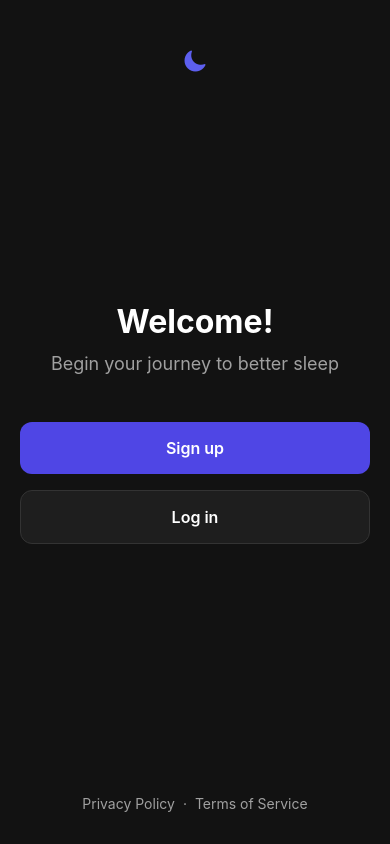
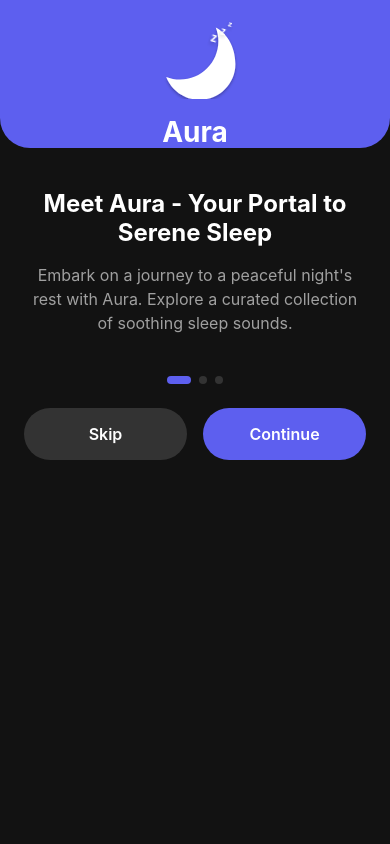
Before and after one commit to miguelgarcia7/AuraApp, a React Native app: screen /Intro in a window 390 px wide. Built offline with nearby package versions, Linux system fonts and the light colour scheme.

Commit message:
added an intro screen when is your first time login in

```diff
--- a/App.js
+++ b/App.js
@@ -16,6 +16,7 @@
 import TermsOfServiceScreen from "./screens/TermsOfServiceScreen";
 import AboutUsScreen from "./screens/AboutUsScreen";
 import ContactSupportScreen from "./screens/ContactSupportScreen";
+import IntroScreen from "./screens/IntroScreen";
 
 const Stack = createStackNavigator();
 
@@ -23,7 +24,7 @@
   return (
       <NavigationContainer>
         <Stack.Navigator
-            initialRouteName="Welcome"
+            initialRouteName="Intro"
             screenOptions={{
               headerShown: false,
             }}
@@ -32,6 +33,7 @@
             <Stack.Screen name="Login" component={LoginScreen} />
             <Stack.Screen name="ForgotPassword" component={ForgotPasswordScreen} />
             <Stack.Screen name="Register" component={RegisterScreen} />
+            <Stack.Screen name="Intro" component={IntroScreen} />
             <Stack.Screen name="Home" component={HomeScreen} />
             <Stack.Screen name="SoundPlayer" component={SoundPlayerScreen} />
             <Stack.Screen name="Account" component={AccountScreen} />
--- /dev/null
+++ b/screens/IntroScreen.js
@@ -0,0 +1,267 @@
+import React, { useState, useRef } from 'react';
+import {
+    StyleSheet,
+    View,
+    Text,
+    Image,
+    TouchableOpacity,
+    SafeAreaView,
+    StatusBar,
+    Dimensions,
+    FlatList
+} from 'react-native';
+
+const { width } = Dimensions.get('window');
+
+const IntroScreen = ({ navigation }) => {
+    const [currentIndex, setCurrentIndex] = useState(0);
+    const flatListRef = useRef(null);
+
+    const slides = [
+        {
+            id: '1',
+            title: 'Meet Aura - Your Portal to Serene Sleep',
+            description: 'Embark on a journey to a peaceful night\'s rest with Aura. Explore a curated collection of soothing sleep sounds.',
+            image: require('../assets/moon-logo.svg'), // Replace with your actual logo path
+        },
+        {
+            id: '2',
+            title: 'Personalize Your Perfect Sleep Soundtrack',
+            description: 'Aura empowers you to create a sleep experience that\'s uniquely yours. Mix and match a variety of soothing sounds.',
+            image: require('../assets/moon-logo.svg'), // Replace with your actual logo path
+        },
+        {
+            id: '3',
+            title: 'Unlock Premium & Access Exclusive Benefits',
+            description: 'Upgrade to Aura Premium for access to an expanded library of premium sleep sounds. Dive into an amazing sleep experience.',
+            image: require('../assets/moon-logo.svg'), // Replace with your actual logo path
+        },
+    ];
+
+    const handleNext = () => {
+        if (currentIndex < slides.length - 1) {
+            flatListRef.current.scrollToIndex({
+                index: currentIndex + 1,
+                animated: true
+            });
+        } else {
+            // Last slide - navigate to Home
+            navigation.navigate('Home');
+        }
+    };
+
+    const handleSkip = () => {
+        navigation.navigate('Home');
+    };
+
+    const renderItem = ({ item, index }) => {
+        const isLastSlide = index === slides.length - 1;
+
+        return (
+            <View style={styles.slide}>
+                <View style={styles.topSection}>
+                    <View style={styles.logoContainer}>
+                        <Image source={item.image} style={styles.logo} />
+                        <Text style={styles.logoText}>Aura</Text>
+                    </View>
+                </View>
+
+                <View style={styles.contentSection}>
+                    <Text style={styles.title}>{item.title}</Text>
+                    <Text style={styles.description}>{item.description}</Text>
+                </View>
+
+                <View style={styles.bottomSection}>
+                    <View style={styles.indicators}>
+                        {slides.map((_, i) => (
+                            <View
+                                key={i}
+                                style={[
+                                    styles.indicator,
+                                    i === index && styles.activeIndicator
+                                ]}
+                            />
+                        ))}
+                    </View>
+
+                    <View style={styles.buttonsContainer}>
+                        {!isLastSlide ? (
+                            <>
+                                <TouchableOpacity
+                                    style={styles.skipButton}
+                                    onPress={handleSkip}
+                                >
+                                    <Text style={styles.skipButtonText}>Skip</Text>
+                                </TouchableOpacity>
+
+                                <TouchableOpacity
+                                    style={styles.continueButton}
+                                    onPress={handleNext}
+                                >
+                                    <Text style={styles.continueButtonText}>Continue</Text>
+                                </TouchableOpacity>
+                            </>
+                        ) : (
+                            <TouchableOpacity
+                                style={styles.getStartedButton}
+                                onPress={handleNext}
+                            >
+                                <Text style={styles.getStartedButtonText}>Let's Get Started</Text>
+                            </TouchableOpacity>
+                        )}
+                    </View>
+                </View>
+            </View>
+        );
+    };
+
+    const onViewableItemsChanged = useRef(({ viewableItems }) => {
+        if (viewableItems.length > 0) {
+            setCurrentIndex(viewableItems[0].index);
+        }
+    }).current;
+
+    const viewabilityConfig = useRef({
+        itemVisiblePercentThreshold: 50
+    }).current;
+
+    return (
+        <SafeAreaView style={styles.container}>
+            <StatusBar barStyle="light-content" />
+
+            <FlatList
+                ref={flatListRef}
+                data={slides}
+                renderItem={renderItem}
+                keyExtractor={(item) => item.id}
+                horizontal
+                pagingEnabled
+                showsHorizontalScrollIndicator={false}
+                onViewableItemsChanged={onViewableItemsChanged}
+                viewabilityConfig={viewabilityConfig}
+            />
+        </SafeAreaView>
+    );
+};
+
+const styles = StyleSheet.create({
+    container: {
+        flex: 1,
+        backgroundColor: '#121212',
+    },
+    slide: {
+        width,
+        flex: 1,
+        justifyContent: 'space-between',
+    },
+    topSection: {
+        flex: 1,
+        justifyContent: 'center',
+        alignItems: 'center',
+        backgroundColor: '#5D5FEF',
+        borderBottomLeftRadius: 30,
+        borderBottomRightRadius: 30,
+    },
+    logoContainer: {
+        alignItems: 'center',
+    },
+    logo: {
+        width: 100,
+        height: 100,
+        resizeMode: 'contain',
+    },
+    logoText: {
+        marginTop: 16,
+        fontSize: 28,
+        fontWeight: 'bold',
+        color: 'white',
+    },
+    contentSection: {
+        flex: 1,
+        justifyContent: 'center',
+        paddingHorizontal: 24,
+        paddingVertical: 40,
+    },
+    title: {
+        fontSize: 24,
+        fontWeight: 'bold',
+        color: 'white',
+        textAlign: 'center',
+        marginBottom: 16,
+    },
+    description: {
+        fontSize: 16,
+        color: '#A0A0A0',
+        textAlign: 'center',
+        lineHeight: 24,
+    },
+    bottomSection: {
+        paddingBottom: 40,
+    },
+    indicators: {
+        flexDirection: 'row',
+        justifyContent: 'center',
+        marginBottom: 24,
+    },
+    indicator: {
+        width: 8,
+        height: 8,
+        borderRadius: 4,
+        backgroundColor: '#333333',
+        marginHorizontal: 4,
+    },
+    activeIndicator: {
+        backgroundColor: '#5D5FEF',
+        width: 24,
+    },
+    buttonsContainer: {
+        flexDirection: 'row',
+        justifyContent: 'center',
+        paddingHorizontal: 24,
+    },
+    skipButton: {
+        flex: 1,
+        paddingVertical: 16,
+        justifyContent: 'center',
+        alignItems: 'center',
+        borderRadius: 100,
+        marginRight: 8,
+        backgroundColor: '#333333',
+    },
+    skipButtonText: {
+        color: 'white',
+        fontSize: 16,
+        fontWeight: '600',
+    },
+    continueButton: {
+        flex: 1,
+        paddingVertical: 16,
+        justifyContent: 'center',
+        alignItems: 'center',
+        borderRadius: 100,
+        marginLeft: 8,
+        backgroundColor: '#5D5FEF',
+    },
+    continueButtonText: {
+        color: 'white',
+        fontSize: 16,
+        fontWeight: '600',
+    },
+    getStartedButton: {
+        paddingVertical: 16,
+        paddingHorizontal: 32,
+        justifyContent: 'center',
+        alignItems: 'center',
+        borderRadius: 100,
+        backgroundColor: '#5D5FEF',
+        width: '80%',
+        alignSelf: 'center',
+    },
+    getStartedButtonText: {
+        color: 'white',
+        fontSize: 16,
+        fontWeight: '600',
+    },
+});
+
+export default IntroScreen;
--- a/screens/LoginScreen.js
+++ b/screens/LoginScreen.js
@@ -57,7 +57,14 @@
                     await SecureStore.deleteItemAsync('remember_email');
                 }
 
-                navigation.navigate('Home');
+                // Check if this is the first login
+                if (data.first_login === 1) {
+                    // Navigate to the intro screen for first-time users
+                    navigation.navigate('Intro');
+                } else {
+                    // Navigate directly to home for returning users
+                    navigation.navigate('Home');
+                }
             } else {
                 setError('Login failed. Please check your credentials.');
             }
```
Also changed, not shown: assets/moon-logo.svg (added).
